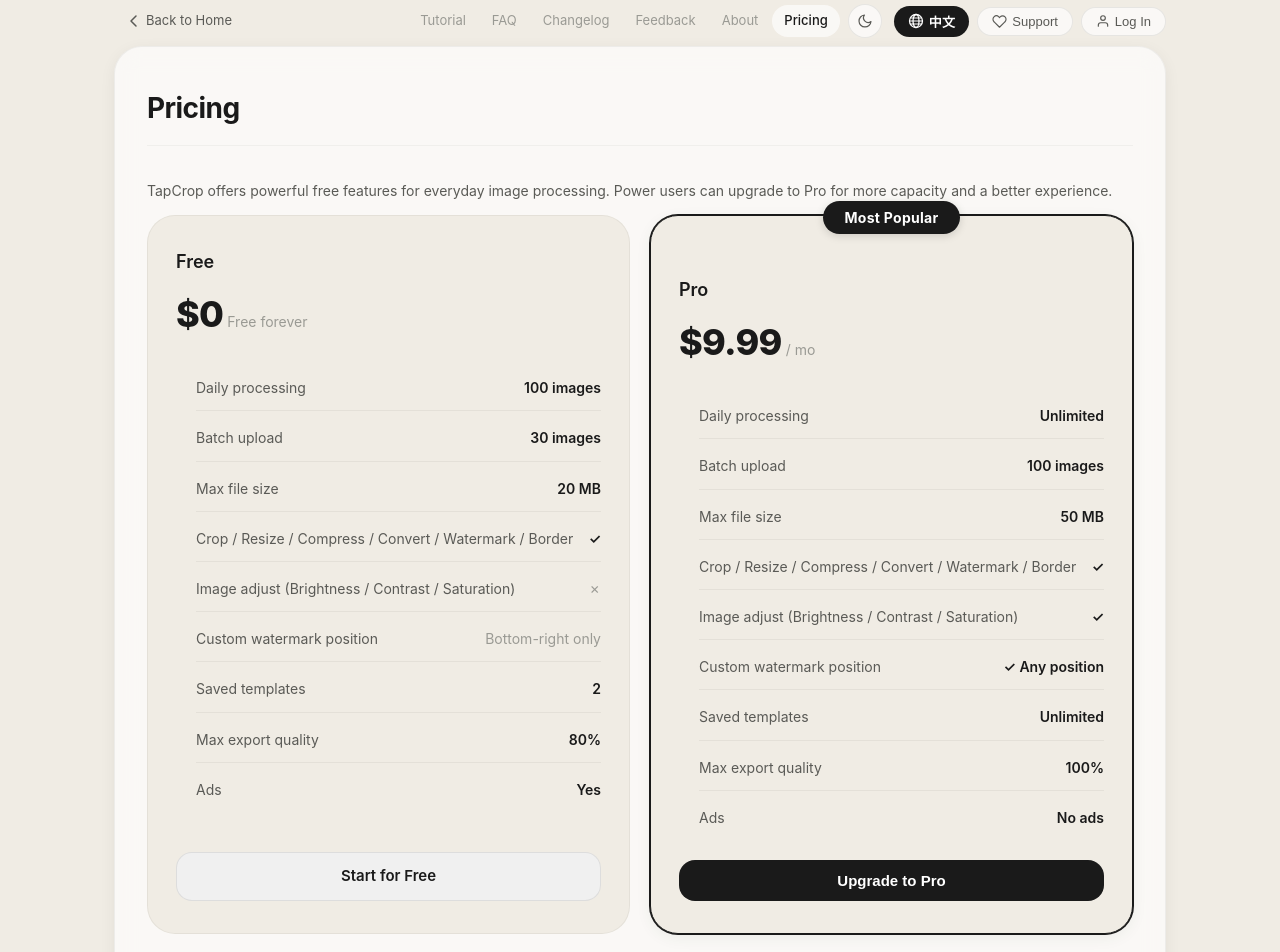
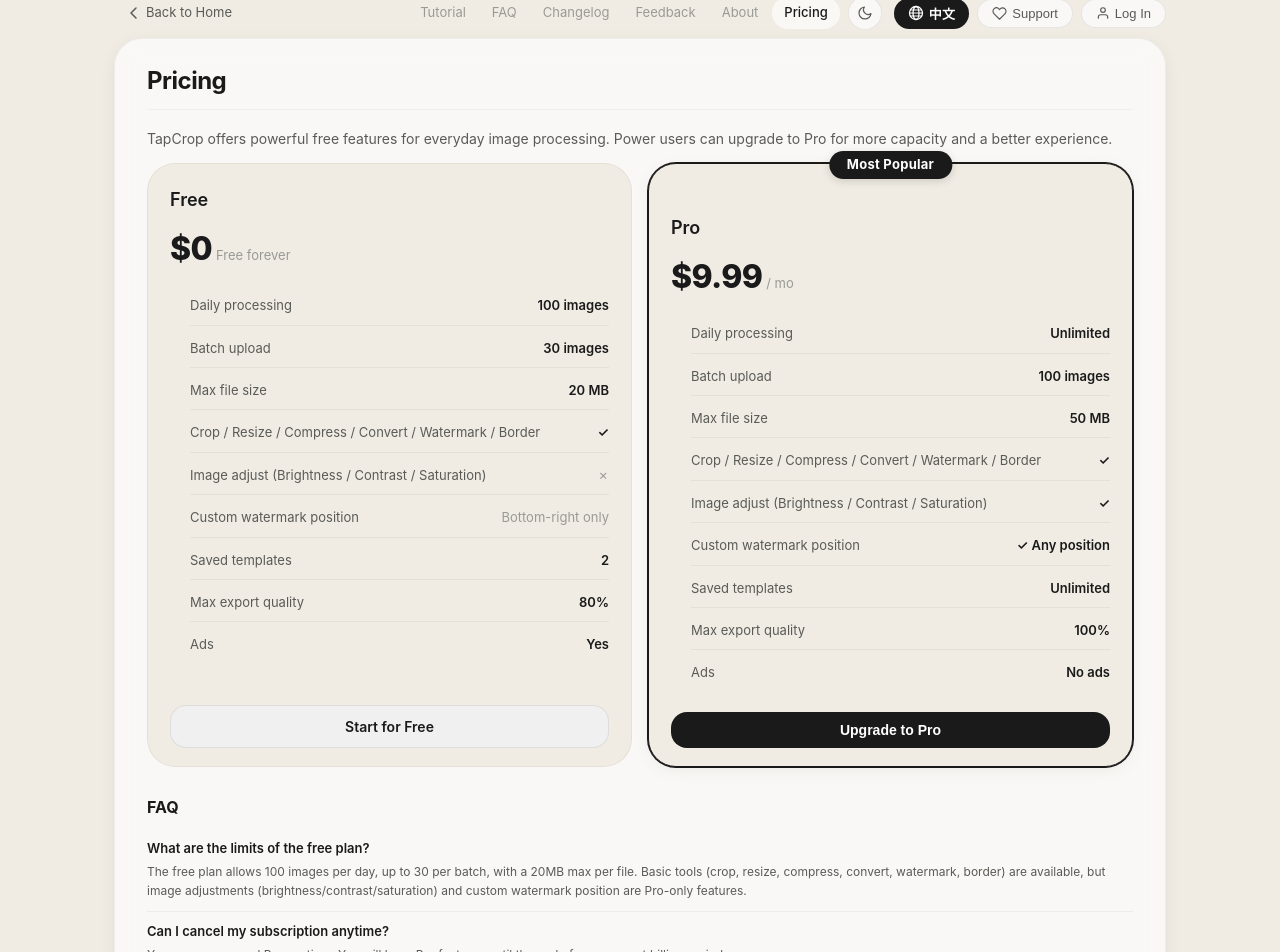
Before and after one commit to humphrey1114/quickcrop, a React (Vite) app: page /pricing in a window 1280 px wide. Shown: the top 952 px of the page. Built offline with nearby package versions, Linux system fonts and the light colour scheme; no server answers.

Commit message:
fix: compact pricing page to fit in one screen

```diff
--- a/src/pages/Pricing.css
+++ b/src/pages/Pricing.css
@@ -1,27 +1,31 @@
-/* Pricing page needs more room for two-column cards */
+/* Pricing page: wider + compact to fit one screen */
 .page-layout-wide {
   max-width: 1100px;
-  padding-left: 24px;
-  padding-right: 24px;
+  padding: 12px 24px 32px;
 }
 
 .page-layout-wide .page-container {
-  padding-left: 32px;
-  padding-right: 32px;
+  padding: 24px 32px;
+}
+
+.page-layout-wide .page-title {
+  font-size: 24px;
+  margin-bottom: 16px;
+  padding-bottom: 10px;
 }
 
 .pricing-subtitle {
-  font-size: 15px;
+  font-size: 14px;
   color: var(--text-2);
-  line-height: 1.7;
-  margin-bottom: 32px;
+  line-height: 1.6;
+  margin-bottom: 18px;
 }
 
 .pricing-grid {
   display: grid;
   grid-template-columns: 1fr 1fr;
-  gap: 20px;
-  margin-bottom: 40px;
+  gap: 16px;
+  margin-bottom: 28px;
 }
 
 .pricing-card {
@@ -29,7 +33,7 @@
   background: var(--bg);
   border: 1px solid var(--border-light);
   border-radius: var(--r-xl);
-  padding: 32px 28px;
+  padding: 22px 22px 18px;
   display: flex;
   flex-direction: column;
 }
@@ -41,14 +45,14 @@
 
 .pricing-badge {
   position: absolute;
-  top: -15px;
+  top: -13px;
   left: 50%;
   transform: translateX(-50%);
   background: var(--primary);
   color: #fff;
-  font-size: 14px;
+  font-size: 13px;
   font-weight: 700;
-  padding: 6px 22px;
+  padding: 4px 18px;
   border-radius: var(--r-pill);
   white-space: nowrap;
   letter-spacing: 0.02em;
@@ -56,35 +60,35 @@
 }
 
 .pricing-plan-name {
-  font-size: 20px;
+  font-size: 18px;
   font-weight: 700;
   color: var(--text);
-  margin-bottom: 8px;
+  margin-bottom: 4px;
 }
 
 .pricing-price {
   display: flex;
   align-items: baseline;
   gap: 4px;
-  margin-bottom: 24px;
+  margin-bottom: 14px;
 }
 
 .pricing-amount {
-  font-size: 36px;
+  font-size: 32px;
   font-weight: 800;
   color: var(--text);
   letter-spacing: -0.02em;
 }
 
 .pricing-period {
-  font-size: 14px;
+  font-size: 13px;
   color: var(--text-3);
 }
 
 .pricing-features {
   list-style: none;
   padding: 0;
-  margin: 0 0 28px;
+  margin: 0 0 14px;
   flex: 1;
 }
 
@@ -92,15 +96,10 @@
   display: flex;
   justify-content: space-between;
   align-items: baseline;
-  padding: 10px 0;
+  padding: 7px 0;
   border-bottom: 1px solid var(--border-light);
-  font-size: 14px;
+  font-size: 13px;
   gap: 12px;
-  min-width: 0;
-  overflow: hidden;
-}
-
-.pricing-feature-value {
   min-width: 0;
 }
 
@@ -118,10 +117,8 @@
   font-weight: 600;
   color: var(--text);
   text-align: right;
-  overflow: hidden;
-  text-overflow: ellipsis;
   white-space: nowrap;
-  min-width: 0;
+  flex-shrink: 0;
 }
 
 .pricing-feature-disabled .pricing-feature-value {
@@ -132,8 +129,8 @@
 .pricing-btn {
   display: block;
   width: 100%;
-  padding: 12px;
-  font-size: 15px;
+  padding: 10px;
+  font-size: 14px;
   font-weight: 600;
   border: none;
   border-radius: var(--r-md);
@@ -158,20 +155,20 @@
   color: #fff;
 }
 
-/* FAQ */
+/* FAQ - compact */
 .pricing-faq {
-  margin-top: 8px;
+  margin-top: 0;
 }
 
 .pricing-faq h2 {
-  font-size: 18px;
+  font-size: 16px;
   font-weight: 700;
   color: var(--text);
-  margin-bottom: 16px;
+  margin-bottom: 10px;
 }
 
 .pricing-faq-item {
-  padding: 14px 0;
+  padding: 10px 0;
   border-bottom: 1px solid var(--border-light);
 }
 
@@ -180,16 +177,16 @@
 }
 
 .pricing-faq-item h3 {
-  font-size: 14px;
+  font-size: 13px;
   font-weight: 600;
   color: var(--text);
-  margin-bottom: 6px;
+  margin-bottom: 4px;
 }
 
 .pricing-faq-item p {
-  font-size: 13px;
+  font-size: 12px;
   color: var(--text-2);
-  line-height: 1.7;
+  line-height: 1.6;
   margin: 0;
 }
 
@@ -199,10 +196,10 @@
   }
 
   .pricing-card {
-    padding: 24px 20px;
+    padding: 20px 18px;
   }
 
   .pricing-amount {
-    font-size: 28px;
+    font-size: 26px;
   }
 }
```
